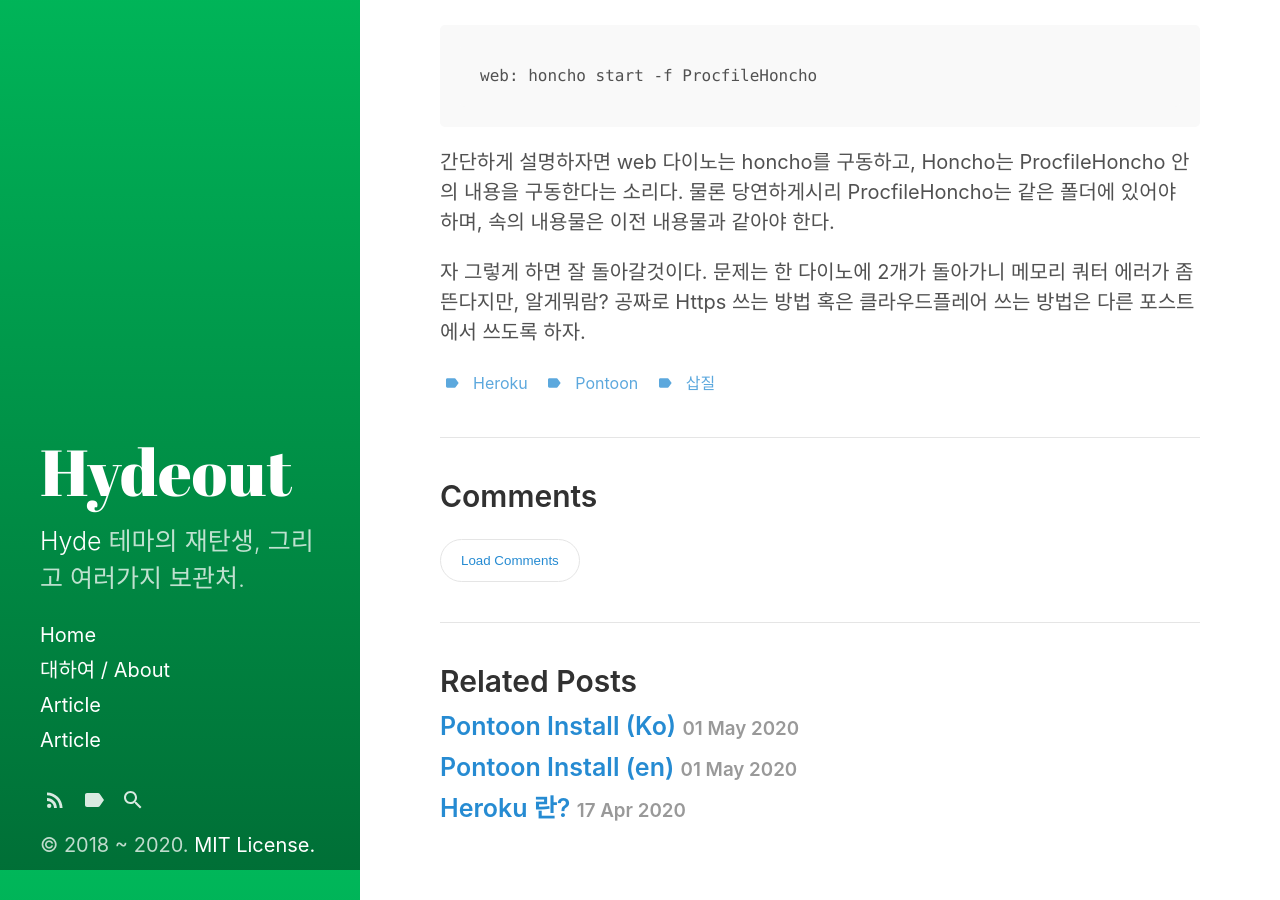
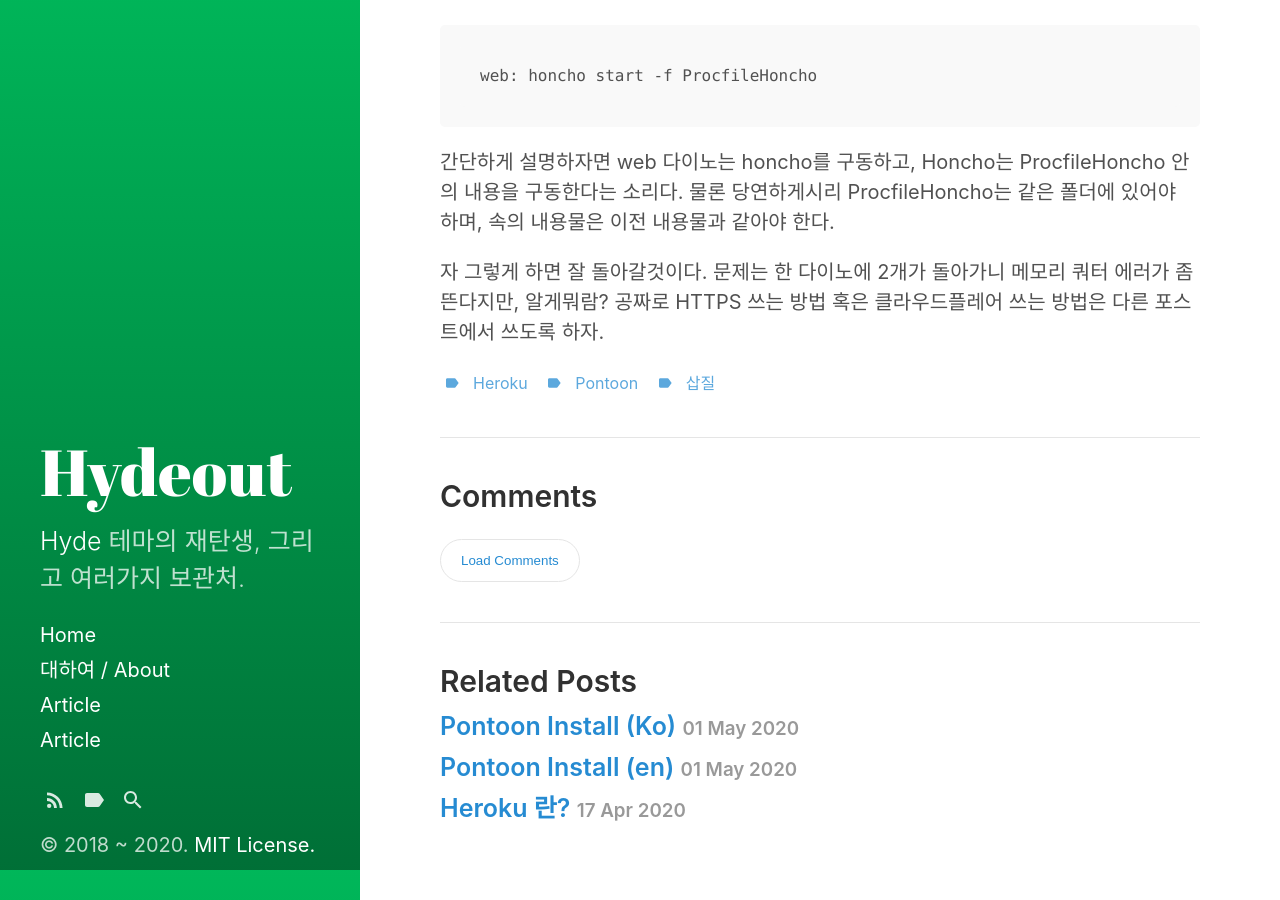
Before and after one commit to readingsnail/readingsnail.github.io, a Jekyll site: the page built from _posts/2020-05-07-honcho.md, in a window 1280 px wide and 900 px high, scrolled down 930 px. Built offline with Jekyll 4.4.1, drawn with Linux system fonts in a browser that asks for light colours.

```diff
--- a/_posts/2020-05-07-honcho.md
+++ b/_posts/2020-05-07-honcho.md
@@ -26,4 +26,4 @@ tags: Heroku Pontoon 삽질
 
 간단하게 설명하자면 web 다이노는 honcho를 구동하고, Honcho는 ProcfileHoncho 안의 내용을 구동한다는 소리다. 물론 당연하게시리 ProcfileHoncho는 같은 폴더에 있어야 하며, 속의 내용물은 이전 내용물과 같아야 한다.
 
-자 그렇게 하면 잘 돌아갈것이다. 문제는 한 다이노에 2개가 돌아가니 메모리 쿼터 에러가 좀 뜬다지만, 알게뭐람? 공짜로 Https 쓰는 방법 혹은 클라우드플레어 쓰는 방법은 다른 포스트에서 쓰도록 하자.
+자 그렇게 하면 잘 돌아갈것이다. 문제는 한 다이노에 2개가 돌아가니 메모리 쿼터 에러가 좀 뜬다지만, 알게뭐람? 공짜로 HTTPS 쓰는 방법 혹은 클라우드플레어 쓰는 방법은 다른 포스트에서 쓰도록 하자.
```
